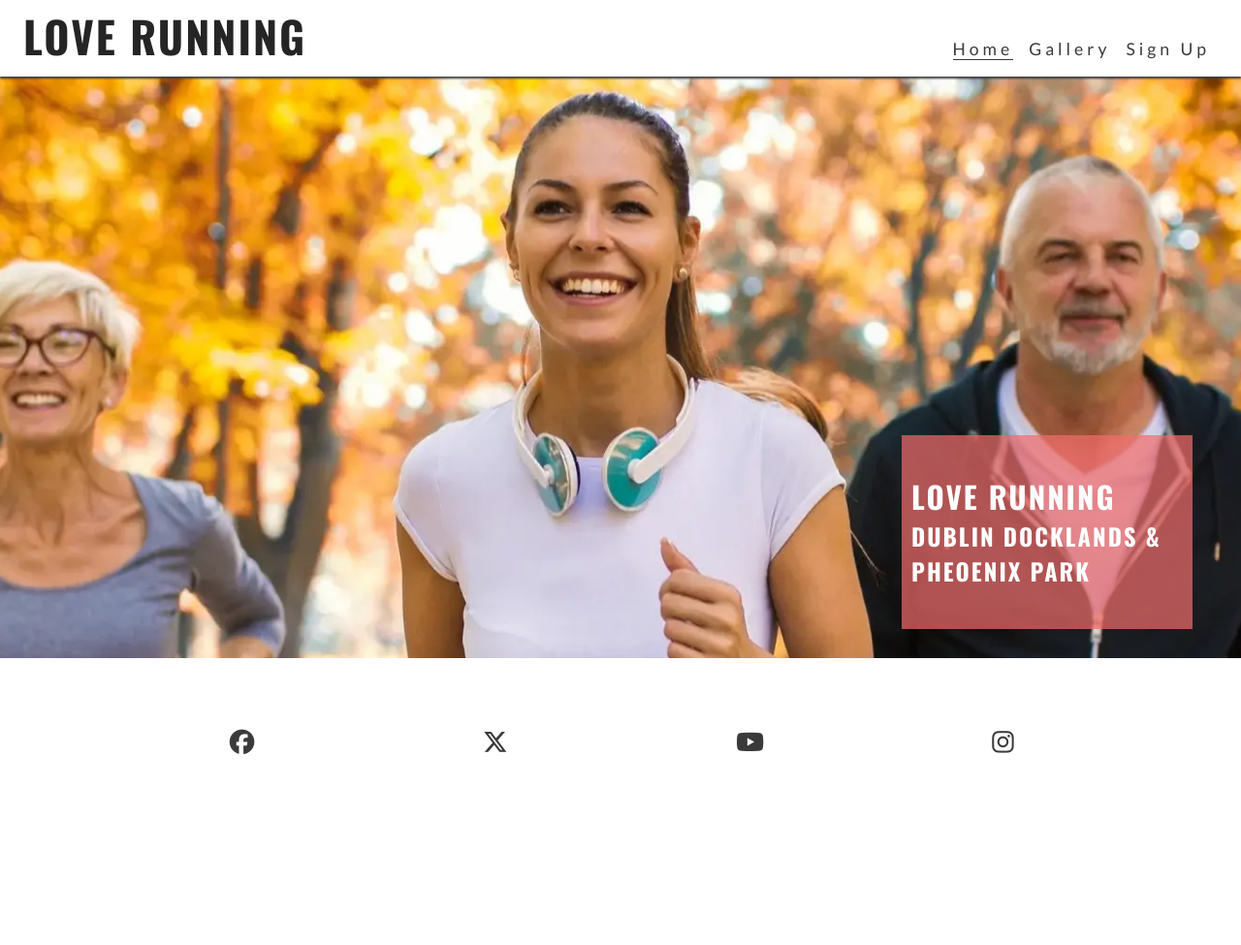
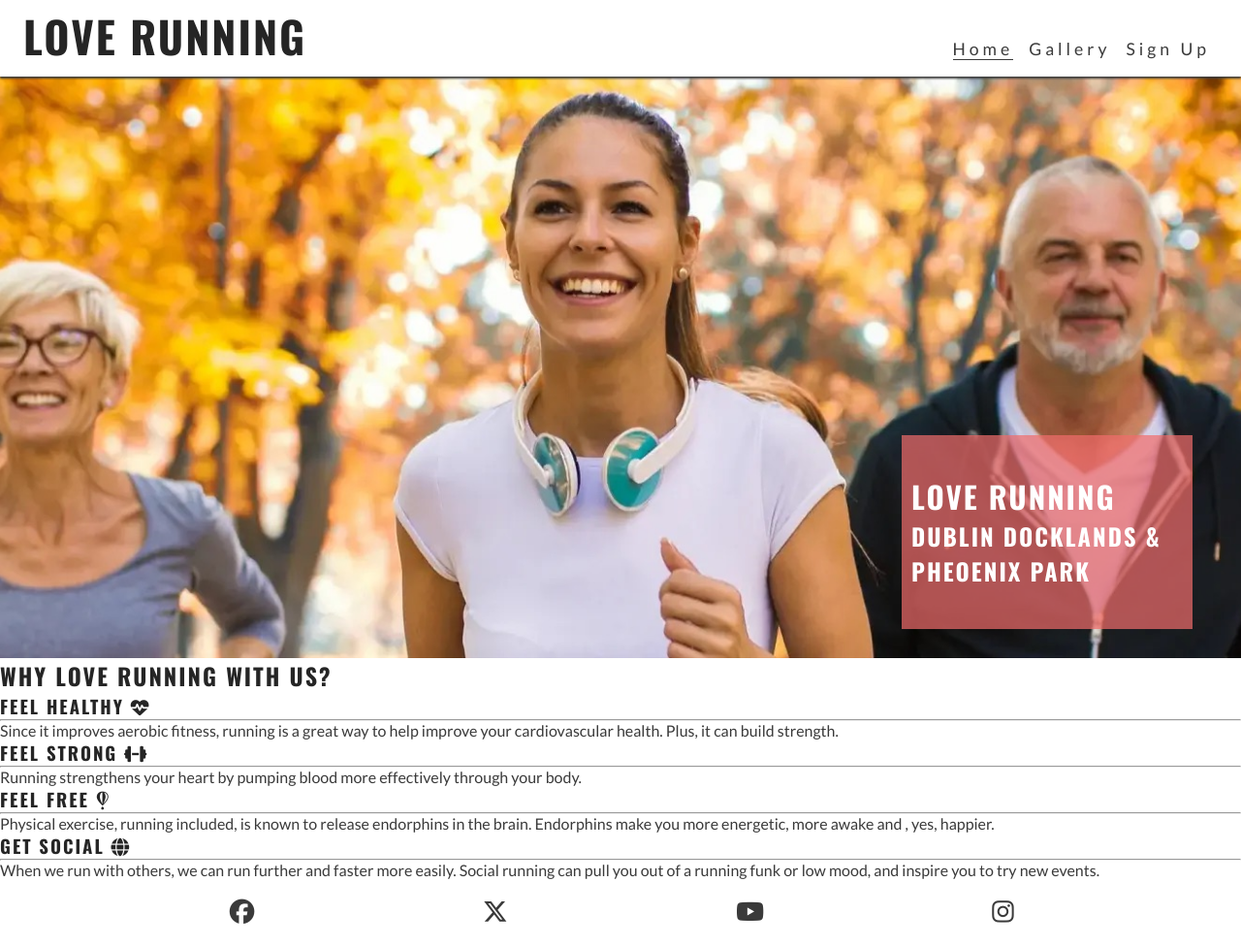
Before and after one commit to LanceSissing/love-running, a plain HTML site: page index.html in a window 1280 px wide. Shown: the whole page at 97% size. Before the commit the page ends 800 px from the top, so only its background shows below. Drawn offline with nearby package versions, Linux system fonts and the light colour scheme.

Commit message:
Add content on main page & icons

```diff
--- a/index.html
+++ b/index.html
@@ -59,7 +59,9 @@
 
     <!-- <h1 class="lato-bold">Testing Lato typeface</h1> */ -->
 
-    <!-- Main section for the main content -->
+
+    <!-- MAIN SECTION FOR MAIN CONTENT -->
+
     <main>
         <section id="hero">
             <div id="cover-text">
@@ -67,9 +69,35 @@
                 <h3>Dublin Docklands & Pheoenix Park</h3>
             </div>
         </section>
+        <section id="reasons">
+            <h2>WHY LOVE RUNNING WITH US?</h2>
+            <div id="benefits">
+                <div id="benefits-physical">
+                    <div>
+                        <h3>FEEL HEALTHY <i class="fa-solid fa-heart-pulse"></i></h3>
+                        <hr></hr>
+                        <p>Since it improves aerobic fitness, running is a great way to help improve your cardiovascular health. Plus, it can build strength.</p>
+                    </div>
+                    <div>
+                        <h3>FEEL STRONG <i class="fa-solid fa-dumbbell"></i></h3>
+                        <hr></hr>
+                        <p>Running strengthens your heart by pumping blood more effectively through your body.</p>
+                    </div>
+                </div>
+                <div id="benefits-mental"></div>
+                <div>
+                    <h3>FEEL FREE <i class="fa-brands fa-fly"></i></h3>
+                    <hr></hr>
+                    <p>Physical exercise, running included, is known to release endorphins in the brain. Endorphins make you more energetic, more awake and , yes, happier.</p>
+                    <h3>GET SOCIAL <i class="fa-solid fa-globe"></i></h3>
+                    <hr></hr>
+                    <p>When we run with others, we can run further and faster more easily. Social running can pull you out of a running funk or low mood, and inspire you to try new events.</p>
+                </div>
+            </div>
+        </section>
     </main>
 
-    <!-- Footer for socilas, contact details -->
+    <!-- Footer for socials, contact details -->
     <footer>
       <ul id="social-networks">
         <li>
```
